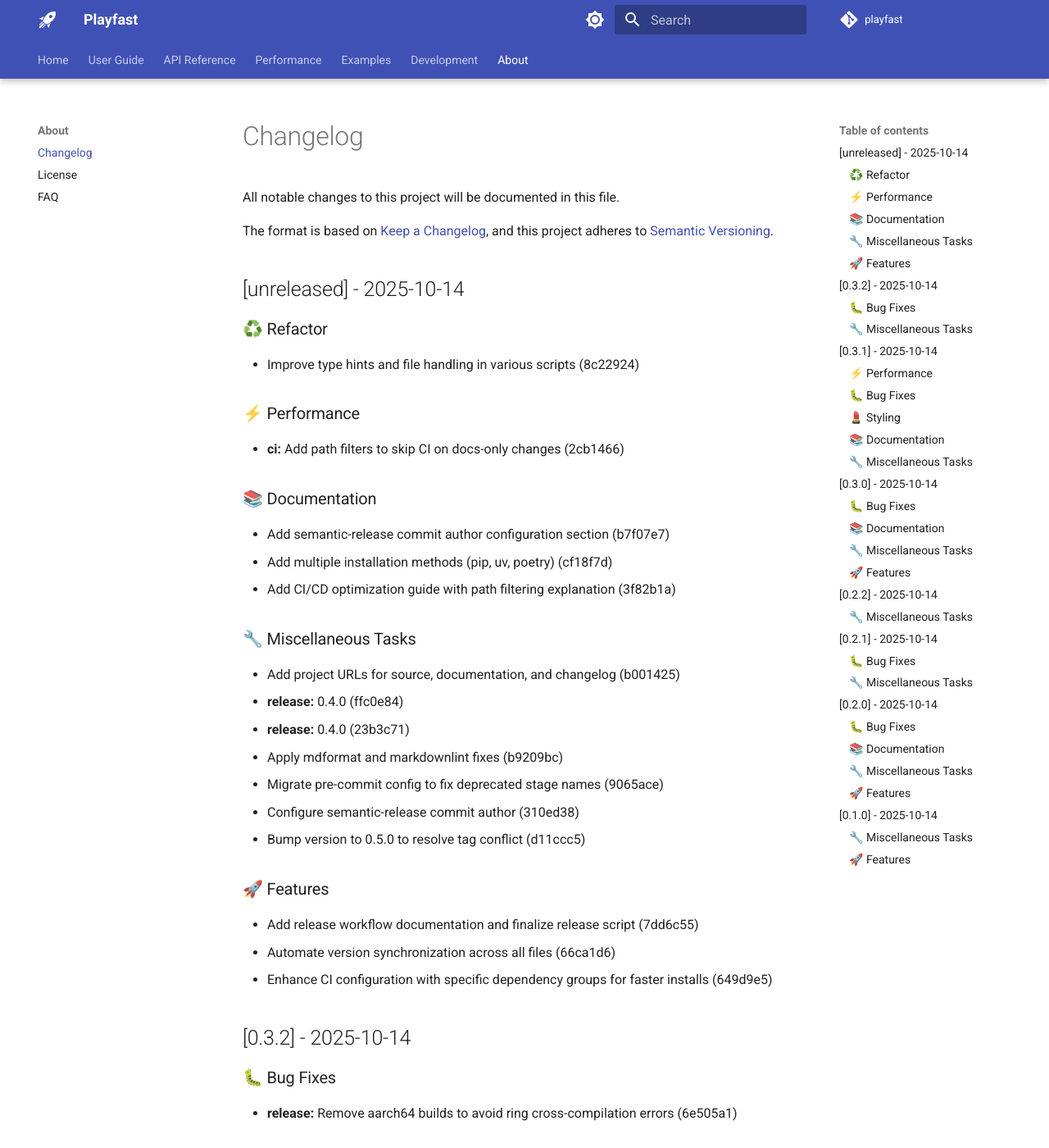
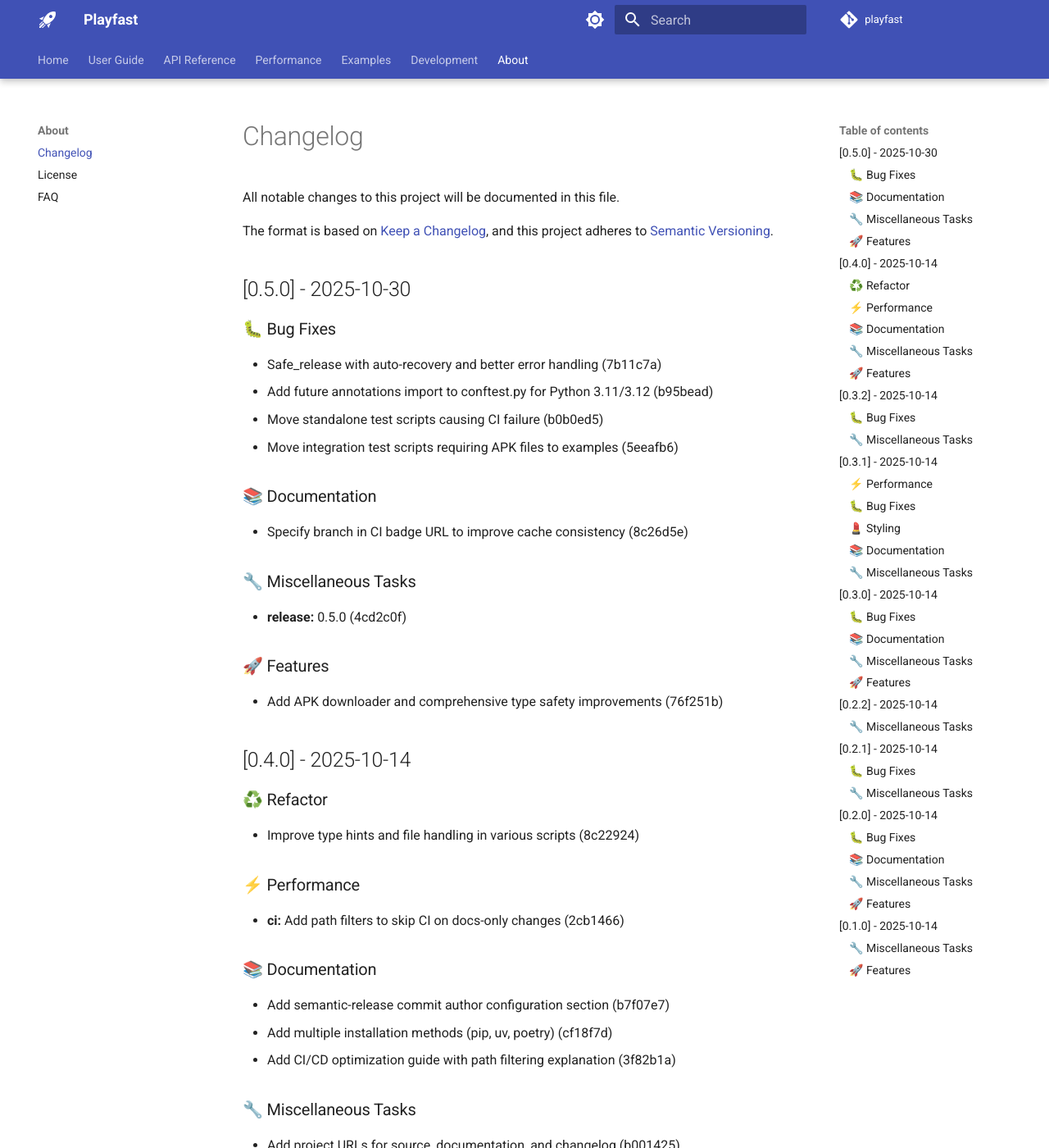
Before and after one commit to mixL1nk/playfast, an MkDocs documentation site: the page built from docs/changelog.md, in a window 1280 px wide and 1400 px high. Shown: the whole window at 82% size. Built offline with MkDocs 1.6.1 and Material for MkDocs 9.7.7, drawn with Linux system fonts in a browser that asks for light colours; comment, search, counter and statistics services are not loaded; the version menu is left out.

Commit message:
chore(release): 0.5.0

```diff
--- a/docs/changelog.md
+++ b/docs/changelog.md
@@ -5,7 +5,28 @@
 The format is based on [Keep a Changelog](https://keepachangelog.com/en/1.0.0/),
 and this project adheres to [Semantic Versioning](https://semver.org/spec/v2.0.0.html).
 
-## [unreleased] - 2025-10-14
+## [0.5.0] - 2025-10-30
+
+### 🐛 Bug Fixes
+
+- Safe_release with auto-recovery and better error handling (7b11c7a)
+- Add future annotations import to conftest.py for Python 3.11/3.12 (b95bead)
+- Move standalone test scripts causing CI failure (b0b0ed5)
+- Move integration test scripts requiring APK files to examples (5eeafb6)
+
+### 📚 Documentation
+
+- Specify branch in CI badge URL to improve cache consistency (8c26d5e)
+
+### 🔧 Miscellaneous Tasks
+
+- **release:** 0.5.0 (4cd2c0f)
+
+### 🚀 Features
+
+- Add APK downloader and comprehensive type safety improvements (76f251b)
+
+## [0.4.0] - 2025-10-14
 
 ### ♻️ Refactor
 
```
Also changed, not shown: CHANGELOG.md (+22 -1 lines).
